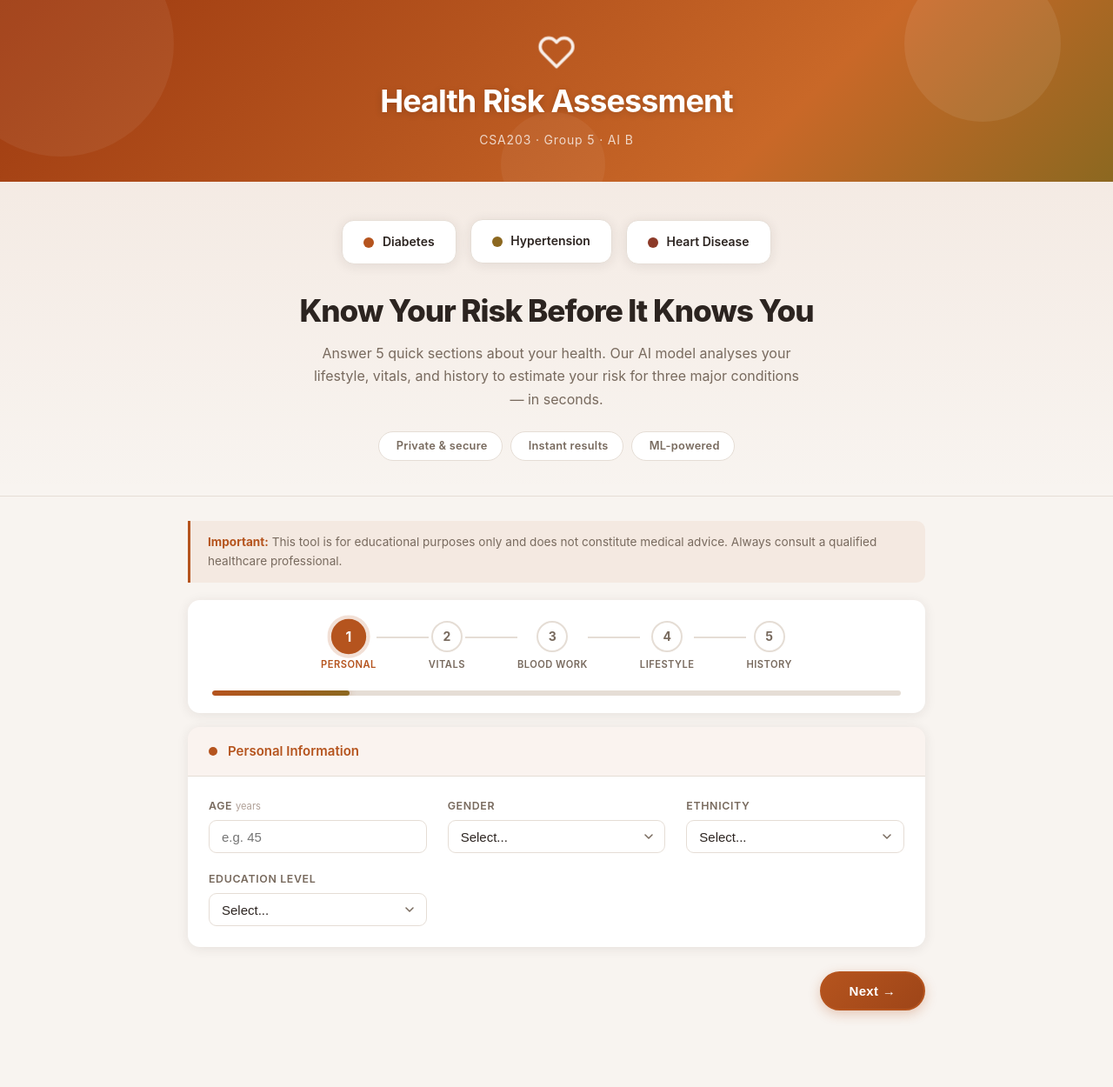
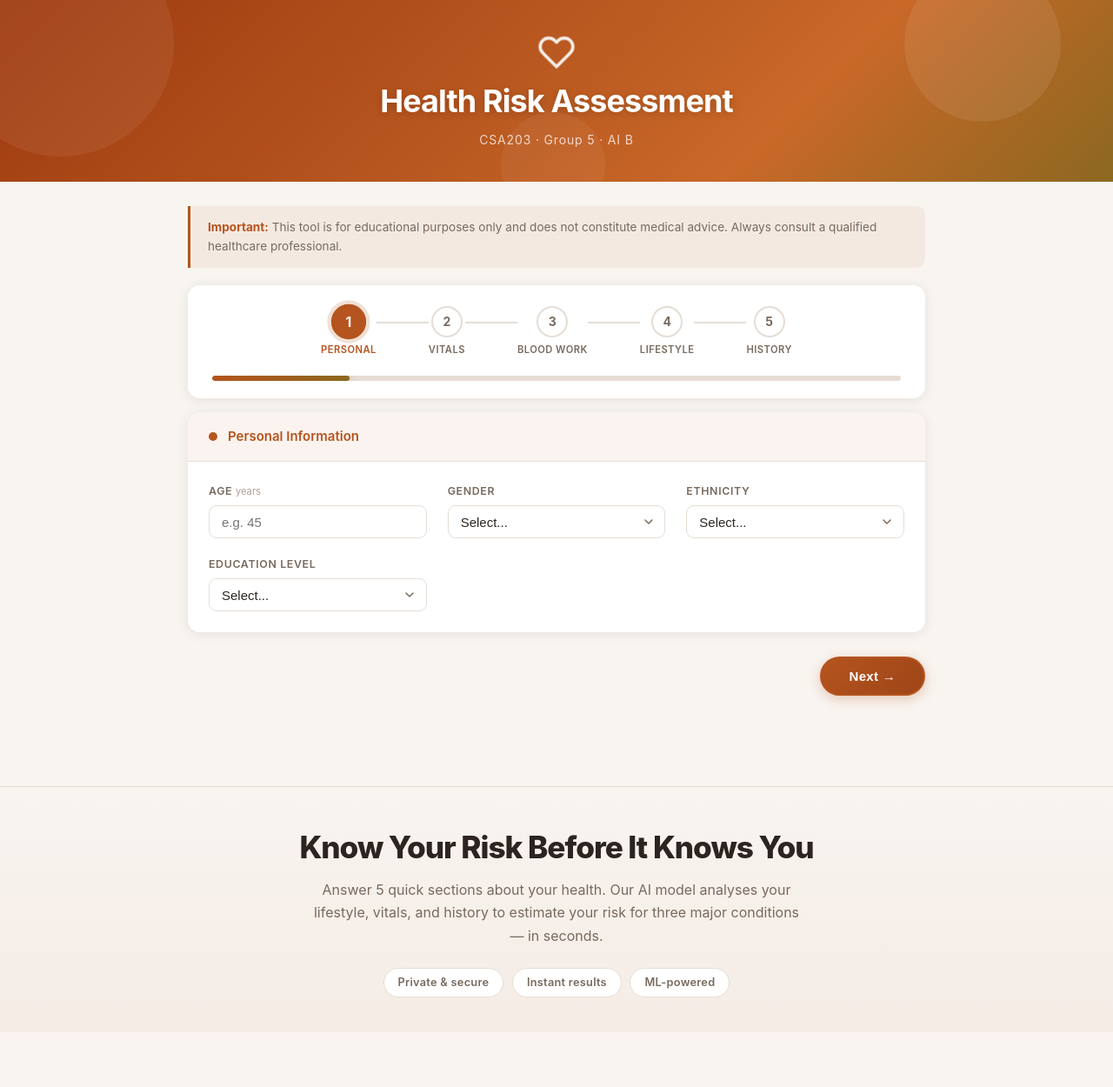
Before and after one commit to ttobden/health-risk-assessment, a Flask app: page / in a window 1280 px wide. Shown: the whole page at 87% size. After the commit the page ends 1147 px from the top, so only its background shows below. Run offline with Flask 3, Linux system fonts and the light colour scheme; parts of the project's set-up code (start-up, migrations or seed data) failed here and were passed over.

Commit message:
Update UI styles and input form layout

```diff
--- a/static/css/style.css
+++ b/static/css/style.css
@@ -84,6 +84,12 @@ body {
   border-bottom: 1px solid var(--border);
   padding: 3rem 1.5rem 2.5rem;
   text-align: center;
+}
+.hero--footer {
+  border-bottom: none;
+  border-top: 1px solid var(--border);
+  background: linear-gradient(180deg, transparent 0%, rgba(181,84,30,0.05) 100%);
+  margin-top: 1rem;
 }
 
 .hero-cards {
--- a/templates/index.html
+++ b/templates/index.html
@@ -23,32 +23,6 @@
     <p class="tagline">CSA203 &middot; Group 5 &middot; AI B</p>
   </div>
 </header>
-
-<!-- ── HERO ───────────────────────────────────────────────────── -->
-<section class="hero">
-  <div class="hero-cards">
-    <div class="hero-stat-card">
-      <span class="hero-stat-icon hero-icon-diabetes" aria-hidden="true"></span>
-      <span class="hero-stat-label">Diabetes</span>
-    </div>
-    <div class="hero-stat-card">
-      <span class="hero-stat-icon hero-icon-hypertension" aria-hidden="true"></span>
-      <span class="hero-stat-label">Hypertension</span>
-    </div>
-    <div class="hero-stat-card">
-      <span class="hero-stat-icon hero-icon-heart" aria-hidden="true"></span>
-      <span class="hero-stat-label">Heart Disease</span>
-    </div>
-  </div>
-  <h2 class="hero-title">Know Your Risk Before It Knows You</h2>
-  <p class="hero-sub">Answer 5 quick sections about your health. Our AI model analyses your lifestyle,
-  vitals, and history to estimate your risk for three major conditions — in seconds.</p>
-  <div class="hero-badges">
-    <span class="hero-badge">&#8203; Private &amp; secure</span>
-    <span class="hero-badge">&#8203; Instant results</span>
-    <span class="hero-badge">&#8203; ML-powered</span>
-  </div>
-</section>
 
 <div class="page">
 
@@ -379,6 +353,18 @@
   </form>
 </div>
 
+<!-- ── FOOTER ─────────────────────────────────────────────────── -->
+<footer class="hero hero--footer">
+  <h2 class="hero-title">Know Your Risk Before It Knows You</h2>
+  <p class="hero-sub">Answer 5 quick sections about your health. Our AI model analyses your lifestyle,
+  vitals, and history to estimate your risk for three major conditions — in seconds.</p>
+  <div class="hero-badges">
+    <span class="hero-badge">Private &amp; secure</span>
+    <span class="hero-badge">Instant results</span>
+    <span class="hero-badge">ML-powered</span>
+  </div>
+</footer>
+
 <script>
   let current = 0;
   const TOTAL = 5;
```
